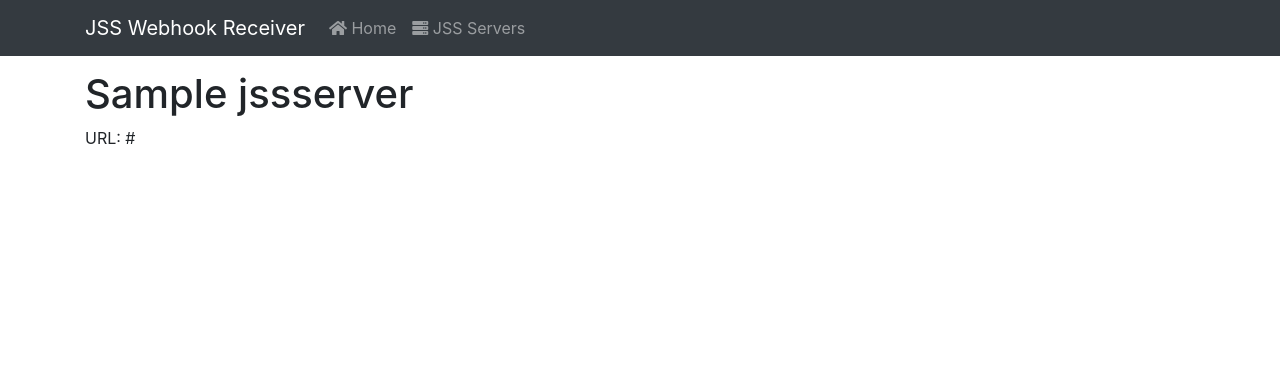
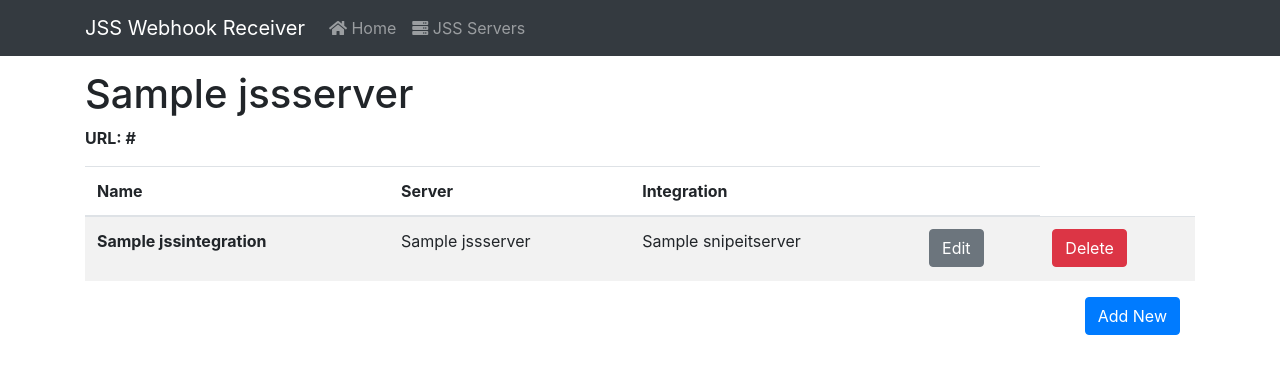
Before and after one commit to TheFuzzyTech/jamfhooks, a Django app: page /webhooks/jss/1 in a window 1280 px wide. Shown: the top 374 px of the page. Run offline with Django 3.2, Linux system fonts and the light colour scheme; tables that the repository leaves empty hold one stand-in row (values such as "Sample post"); some libraries are stand-ins or nearby versions.

Commit message:
Created Integration Views

```diff
--- a/jamf_webhook_connector/jamf_webhook_receiver/templates/jamf_webhook_receiver/jssserver_detail.html
+++ b/jamf_webhook_connector/jamf_webhook_receiver/templates/jamf_webhook_receiver/jssserver_detail.html
@@ -1,8 +1,25 @@
 {% extends "jamf_webhook_receiver/base.html" %}
 {% block content %}
 <h1>{{ object.name }}</h1>
-<p>URL: {{ object.url }}</p>
-{% for integration in JSSIntegrations.all %}
-  <p>{{ integration }}</p>
-{% endfor %}
+<p><b>URL: {{ object.url }}</b></p>
+<table class="table table-striped mx-auto">
+  <thead>
+    <th>Name</th>
+    <th>Server</th>
+    <th>Integration</th>
+    <th></th>
+  </thead>
+  {% for integration in integrations %}
+  <tr>
+    <td><p><strong>{{ integration.name }}</strong></p></td>
+    <td><p>{{ integration.server.name }}</p></td>
+    <td><p>{{ integration.snipe_IT_server.name }}</p></td>
+   <td><a href="{% url 'integration_edit' this_pk.pk integration.pk %}"><button type="button" class="btn btn-secondary">Edit</button></a></td>
+    <td><a href="{% url 'integration_remove' this_pk.pk integration.pk %}"> <button type="button" class="btn btn-danger">Delete</button></a></td>
+  </tr>
+    {% endfor %}
+</table>
+<div class="container">
+<a href="{% url 'integration_new' this_pk.pk %}"><button type="button" class="btn btn-primary float-right">Add New</button></a>
+</div>
 {% endblock %}
--- a/jamf_webhook_connector/jamf_webhook_receiver/urls.py
+++ b/jamf_webhook_connector/jamf_webhook_receiver/urls.py
@@ -29,5 +29,8 @@ urlpatterns = [
     url(r'^jss/new/$', views.CreateJSSView.as_view(), name='jss_new'),
     url(r'^jss/(?P<pk>\d+)/edit/$',views.JSSUpdateView.as_view(), name='jss_edit'),
     url(r'^jss/(?P<pk>\d+)/remove/$',views.JSSDeleteView.as_view(),name='jss_remove'),
-
+    url(r'^jss/(?P<pk>\d+)/integrations/$',views.IntegrationListView.as_view(),name='integration_list'),
+    url(r'^jss/(?P<pk>\d+)/integrations/new/$',views.CreateIntegrationView.as_view(),name='integration_new'),
+    url(r'^jss/(?P<pk_1>\d+)/integrations/(?P<pk>\d+)/edit/$',views.IntegrationUpdateView.as_view(),name='integration_edit'),
+    url(r'^jss/(?P<pk_1>\d+)/integrations/(?P<pk>\d+)/remove/$',views.IntegrationDeleteView.as_view(),name='integration_remove')
 ]
--- a/jamf_webhook_connector/jamf_webhook_receiver/views.py
+++ b/jamf_webhook_connector/jamf_webhook_receiver/views.py
@@ -6,7 +6,7 @@ import json
 import requests
 from urllib.parse import urlparse
 from jamf_webhook_receiver.models import JSSServer, JSSIntegrations
-from jamf_webhook_receiver.forms import JSSServerForm
+from jamf_webhook_receiver.forms import JSSServerForm, JSSIntegrationsForm
 import socket
 from django.contrib.auth.hashers import make_password
 from django.shortcuts import render, get_object_or_404, redirect
@@ -23,12 +23,60 @@ allowed_ip = ['10.140.1.161', '173.215.118.194', '10.140.130.68']
 class AboutView(TemplateView):
     template_name = 'index.html'
 
+
+# INTEGRATION VIEWS
+
+
+class IntegrationListView(ListView):
+    model = JSSIntegrations
+
+class IntegrationDetailView(DetailView):
+    model = JSSIntegrations
+
+
+class IntegrationUpdateView(LoginRequiredMixin, UpdateView):
+    login_url = '/login/'
+    redirect_field_name = 'jamf_webhook_receiver/integration_detail.html'
+    form_class = JSSIntegrationsForm
+    model = JSSIntegrations
+
+class IntegrationDeleteView(LoginRequiredMixin, DeleteView):
+    model = JSSIntegrations
+    success_url = reverse_lazy('integrations_list')
+
+class CreateIntegrationView(LoginRequiredMixin, CreateView):
+    login_url = '/admin/'
+    redirect_field_name = 'jamf_webhook_receiver/integrations_detail.html'
+    form_class = JSSIntegrationsForm
+    model = JSSIntegrations
+
+# JSS VIEWS
+
 class JSSListView(ListView):
     model = JSSServer
 
 
 class JSSDetailView(DetailView):
     model = JSSServer
+
+    def get_context_data(self, **kwargs):
+        # Call the base implementation first to get a context
+        context = super().get_context_data(**kwargs)
+        # Add in a QuerySet of all the integrations
+        context['integrations'] = JSSIntegrations.objects.all()
+        context['this_pk'] = JSSServer.objects.get(pk=self.kwargs.get('pk'))
+        return context
+
+
+class JSSUpdateView(LoginRequiredMixin, UpdateView):
+    login_url = '/login/'
+    redirect_field_name = 'jamf_webhook_receiver/jss_detail.html'
+    form_class = JSSServerForm
+    model = JSSServer
+
+class JSSDeleteView(LoginRequiredMixin, DeleteView):
+    model = JSSServer
+    success_url = reverse_lazy('jss_list')
 
 class CreateJSSView(LoginRequiredMixin, CreateView):
     login_url = '/login/'
@@ -99,15 +147,7 @@ class CreateJSSView(LoginRequiredMixin, CreateView):
                                                 webhook_endpoint="/webhooks/" + k,)
         return super(CreateJSSView, self).form_valid(form)
 
-class JSSUpdateView(LoginRequiredMixin, UpdateView):
-    login_url = '/login/'
-    redirect_field_name = 'jamf_webhook_receiver/jss_detail.html'
-    form_class = JSSServerForm
-    model = JSSServer
 
-class JSSDeleteView(LoginRequiredMixin, DeleteView):
-    model = JSSServer
-    success_url = reverse_lazy('jss_list')
 
 @require_POST
 @csrf_exempt
```
Also changed, not shown: jamf_webhook_connector/jamf_webhook_connector/settings.py (+13 -0 lines), jamf_webhook_connector/jamf_webhook_receiver/forms.py (+6 -1 lines), jamf_webhook_connector/jamf_webhook_receiver/templates/jamf_webhook_receiver/createintegrations.html (added, +9 -0 lines), jamf_webhook_connector/jamf_webhook_receiver/templates/jamf_webhook_receiver/jssintegrations_confirm_delete.html (added, +8 -0 lines), jamf_webhook_connector/jamf_webhook_receiver/templates/jamf_webhook_receiver/jssintegrations_form.html (added, +8 -0 lines), jamf_webhook_connector/jamf_webhook_receiver/templates/jamf_webhook_receiver/jssintegrations_list.html (added, +23 -0 lines), 1 other file.
